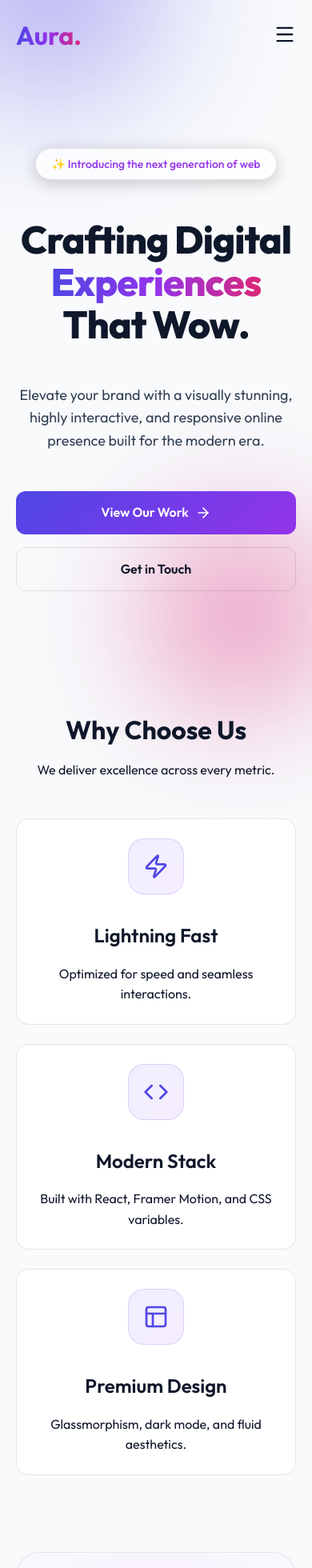
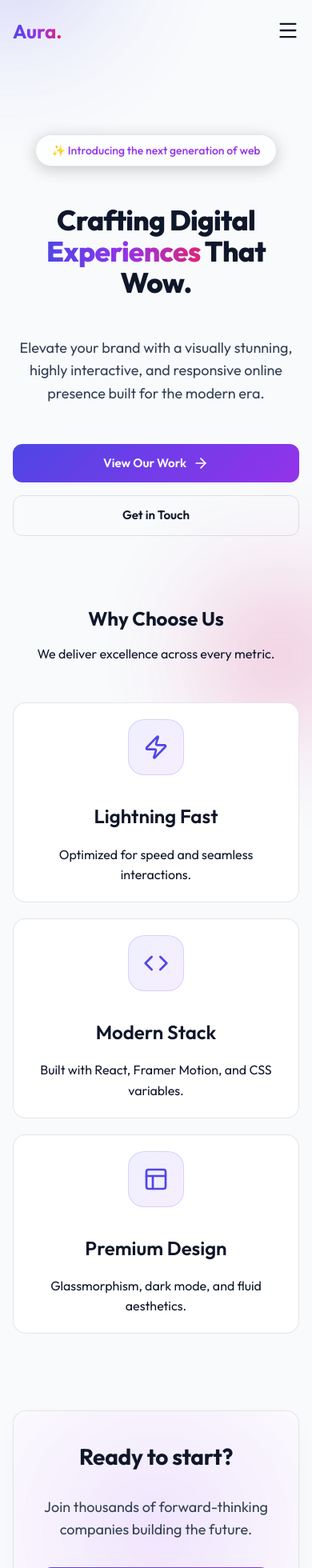
Before and after one commit to Abbas60-code/Aura-Website-, a React app: page / in a window 390 px wide. Shown: the top 1960 px of the page at 80% size. Built offline with nearby package versions, Linux system fonts and the light colour scheme; the HTML template or start-up script is replaced by a standard one.

Commit message:
responsiveness fixed3

```diff
--- a/src/components/Footer.css
+++ b/src/components/Footer.css
@@ -19,6 +19,7 @@
 .social-links {
     display: flex;
     gap: 1rem;
+    flex-wrap: wrap;
 }
 
 .social-icon {
@@ -84,6 +85,16 @@
 @media (max-width: 600px) {
     .footer-grid {
         grid-template-columns: 1fr;
-        gap: 2.5rem;
+        gap: 2rem;
+    }
+
+    .newsletter-form {
+        flex-direction: column;
+    }
+
+    .newsletter-form .btn-primary {
+        width: 100%;
+        justify-content: center;
+        padding: 0.875rem 1rem;
     }
 }
--- a/src/index.css
+++ b/src/index.css
@@ -88,6 +88,7 @@ ul {
   max-width: 1280px;
   margin: 0 auto;
   padding: 0 2rem;
+  width: 100%;
 }
 
 .section {
@@ -363,7 +364,7 @@ ul {
 
 .grid-3 {
   display: grid;
-  grid-template-columns: repeat(auto-fit, minmax(280px, 1fr));
+  grid-template-columns: repeat(auto-fit, minmax(260px, 1fr));
   gap: 2rem;
 }
 
@@ -409,7 +410,7 @@ ul {
   }
 
   .contact-grid {
-    gap: 2.5rem;
+    gap: 2rem !important;
   }
 
   .contact-form-card {
@@ -423,17 +424,77 @@ ul {
 
   .blob-1,
   .blob-2 {
-    width: 260px;
-    height: 260px;
+    width: 220px;
+    height: 220px;
+  }
+
+  .btn-primary,
+  .btn-secondary {
+    padding: 0.75rem 1.5rem;
+    font-size: 0.95rem;
+  }
+
+  .cta-box {
+    padding: 3rem 1.5rem !important;
+    border-radius: 20px;
   }
 }
 
 @media (max-width: 480px) {
+  .container {
+    padding: 0 1rem;
+  }
+
   .section {
     padding: 3rem 0;
   }
 
   .card {
-    padding: 1.5rem;
+    padding: 1.25rem;
+  }
+
+  .grid-2,
+  .grid-3 {
+    grid-template-columns: 1fr;
+    gap: 1.25rem;
+  }
+
+  .glass-panel {
+    border-radius: 16px;
+  }
+
+  .heading-xl {
+    font-size: clamp(2.2rem, 8vw, 3rem);
+  }
+
+  .heading-lg {
+    font-size: clamp(1.75rem, 7vw, 2.5rem);
+  }
+
+  .heading-md {
+    font-size: clamp(1.5rem, 6vw, 2rem);
+  }
+
+  .cta-box {
+    padding: 2.5rem 1rem !important;
+    border-radius: 16px;
+  }
+
+  .blob-1,
+  .blob-2 {
+    width: 160px;
+    height: 160px;
   }
 }
+
+@media (max-width: 360px) {
+  .container {
+    padding: 0 0.75rem;
+  }
+
+  .btn-primary,
+  .btn-secondary {
+    padding: 0.65rem 1.25rem;
+    font-size: 0.9rem;
+  }
+}
--- a/src/pages/About.jsx
+++ b/src/pages/About.jsx
@@ -37,7 +37,7 @@ const About = () => {
                         animate={{ opacity: 1, y: 0 }}
                         transition={{ delay: 0.2, duration: 0.4 }}
                         className="glass-panel"
-                        style={{ padding: '3rem', marginBottom: '4rem' }}
+                        style={{ padding: 'clamp(1.5rem, 4vw, 3rem)', marginBottom: '4rem' }}
                     >
                         <h2 className="heading-md mb-4 text-center">The Mission</h2>
                         <p className="text-secondary text-center" style={{ fontSize: '1.2rem', lineHeight: 1.8 }}>
--- a/src/pages/Contact.jsx
+++ b/src/pages/Contact.jsx
@@ -81,7 +81,7 @@ const Contact = () => {
                         </Motion.p>
                     </div>
 
-                    <div className="contact-grid" style={{ display: 'grid', gridTemplateColumns: 'repeat(auto-fit, minmax(300px, 1fr))', gap: '4rem' }}>
+                    <div className="contact-grid" style={{ display: 'grid', gridTemplateColumns: 'repeat(auto-fit, minmax(300px, 1fr))', gap: '3rem' }}>
                         {/* Contact Info */}
                         <Motion.div
                             initial={{ opacity: 0, x: -50 }}
@@ -132,7 +132,7 @@ const Contact = () => {
                             animate={{ opacity: 1, x: 0 }}
                             transition={{ delay: 0.3, duration: 0.4 }}
                             className="glass-panel contact-form-card"
-                            style={{ padding: '3rem' }}
+                            style={{ padding: 'clamp(1.5rem, 4vw, 3rem)' }}
                         >
                             {success && (
                                 <div className="alert alert-success" style={{ marginBottom: '1rem' }}>
--- a/src/pages/Home.css
+++ b/src/pages/Home.css
@@ -2,6 +2,9 @@
     min-height: calc(100vh - 80px);
     position: relative;
     overflow: hidden;
+    display: flex;
+    align-items: center;
+    padding: 6rem 0 3rem;
 }
 
 .hero-badge {
@@ -47,14 +50,33 @@
     z-index: -1;
 }
 
+@media (max-width: 768px) {
+    .hero-section {
+        min-height: auto;
+        padding: 7rem 0 3rem;
+    }
+}
+
 @media (max-width: 600px) {
     .hero-actions {
         flex-direction: column;
         width: 100%;
+        align-items: stretch;
     }
 
     .hero-actions .btn-primary,
     .hero-actions .btn-secondary {
         width: 100%;
+        justify-content: center;
+    }
+
+    .cta-box {
+        border-radius: 16px;
     }
 }
+
+@media (max-width: 480px) {
+    .hero-section {
+        padding: 5.5rem 0 2.5rem;
+    }
+}
--- a/src/pages/Portfolio.jsx
+++ b/src/pages/Portfolio.jsx
@@ -43,10 +43,11 @@ const Portfolio = () => {
                                 whileInView={{ opacity: 1, scale: 1 }}
                                 viewport={{ once: true, margin: "-50px" }}
                                 transition={{ duration: 0.3, delay: index * 0.05 }}
-                                className="portfolio-card glass-panel relative overflow-hidden group"
-                                style={{ borderRadius: '24px', padding: 0 }}
+                                className="portfolio-card glass-panel"
+                                style={{ borderRadius: '24px', padding: 0, overflow: 'hidden' }}
                             >
-                                <div style={{ height: '300px', overflow: 'hidden' }}>
+                                {/* Image */}
+                                <div style={{ height: '240px', overflow: 'hidden', position: 'relative' }}>
                                     <img
                                         src={project.image}
                                         alt={project.title}
@@ -58,23 +59,23 @@ const Portfolio = () => {
                                         }}
                                         className="portfolio-image"
                                     />
+                                    {/* Hover overlay — desktop only via CSS */}
+                                    <div className="portfolio-overlay" style={{
+                                        background: 'linear-gradient(to top, rgba(10,10,10,0.9) 0%, transparent 100%)',
+                                        position: 'absolute', top: 0, left: 0, right: 0, bottom: 0,
+                                        display: 'flex', flexDirection: 'column', justifyContent: 'flex-end', padding: '1.5rem',
+                                        opacity: 0, transition: 'opacity 0.3s ease'
+                                    }}>
+                                        <button className="btn-secondary" style={{ alignSelf: 'flex-start', padding: '0.5rem 1rem', borderRadius: '8px' }}>
+                                            View Project <ExternalLink size={16} style={{ marginLeft: '4px' }} />
+                                        </button>
+                                    </div>
                                 </div>
 
-                                {/* Hover overlay */}
-                                <div
-                                    className="portfolio-overlay absolute inset-0 flex flex-col justify-end p-6"
-                                    style={{
-                                        background: 'linear-gradient(to top, rgba(10,10,10,0.9) 0%, transparent 100%)',
-                                        position: 'absolute', top: 0, left: 0, right: 0, bottom: 0,
-                                        display: 'flex', flexDirection: 'column', justifyContent: 'flex-end', padding: '2rem',
-                                        opacity: 0, transition: 'opacity 0.3s ease'
-                                    }}
-                                >
-                                    <span className="text-gradient" style={{ fontWeight: 600, marginBottom: '0.25rem' }}>{project.category}</span>
-                                    <h3 style={{ fontSize: '1.75rem', fontWeight: 700, color: '#fff', marginBottom: '1rem' }}>{project.title}</h3>
-                                    <button className="btn-secondary" style={{ alignSelf: 'flex-start', padding: '0.5rem 1rem', borderRadius: '8px' }}>
-                                        View Project <ExternalLink size={16} style={{ marginLeft: '4px' }} />
-                                    </button>
+                                {/* Always-visible info below image */}
+                                <div style={{ padding: '1.25rem 1.5rem' }}>
+                                    <span className="text-gradient" style={{ fontWeight: 600, fontSize: '0.85rem' }}>{project.category}</span>
+                                    <h3 style={{ fontSize: '1.25rem', fontWeight: 700, marginTop: '0.25rem', color: 'var(--text-primary)' }}>{project.title}</h3>
                                 </div>
 
                                 <style>{`
```
